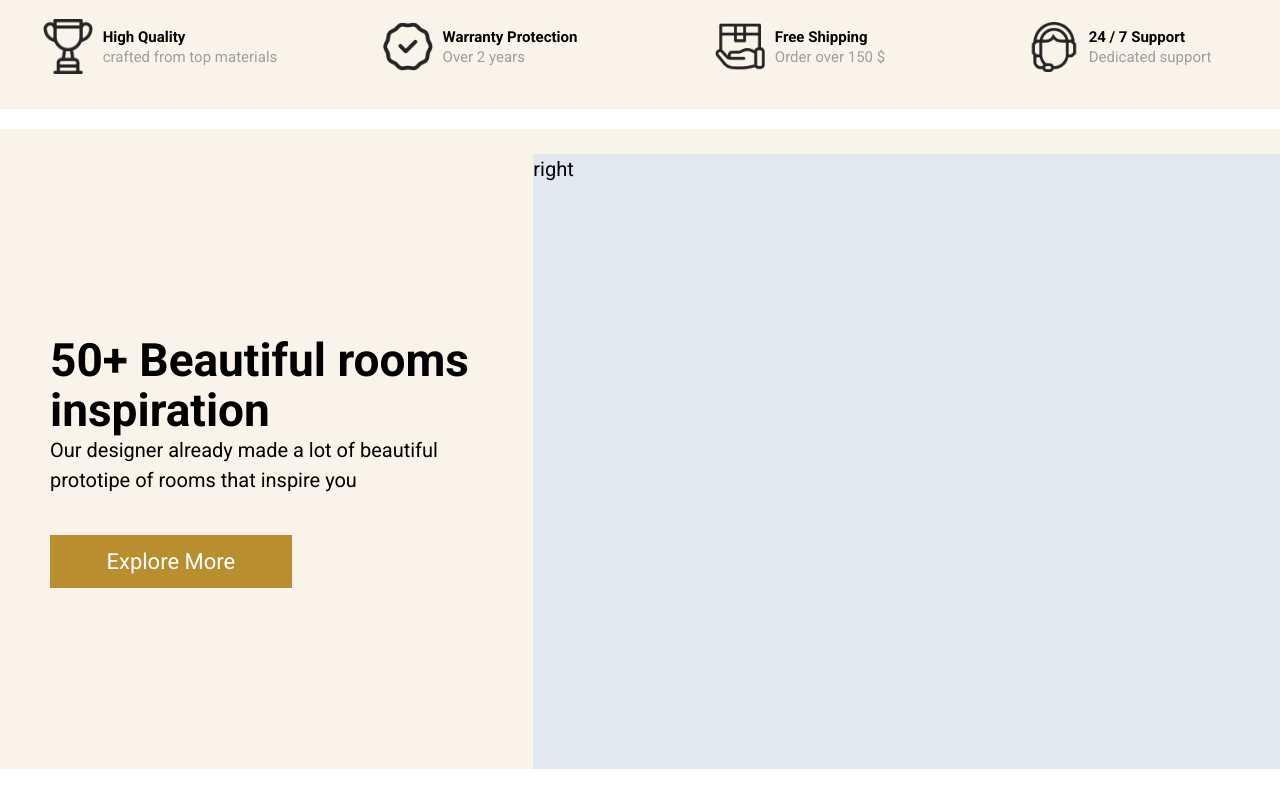
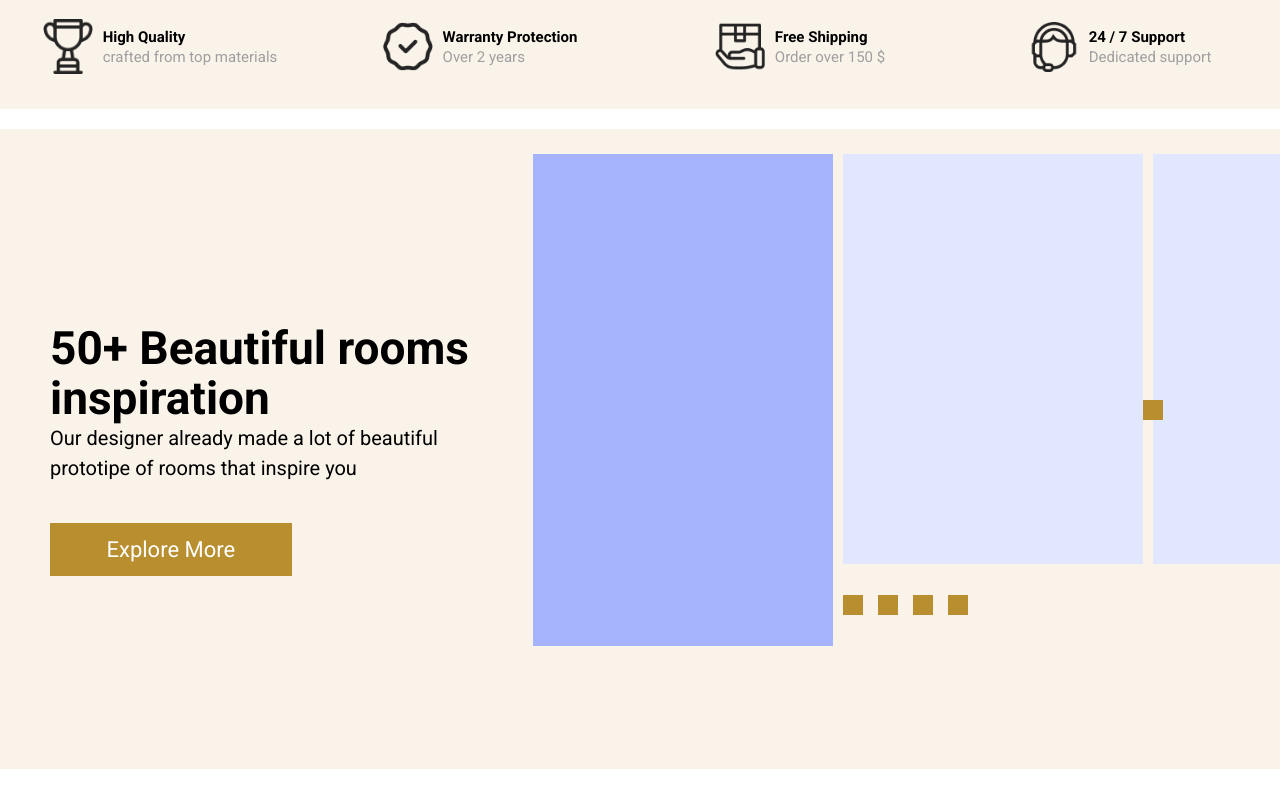
Before and after one commit to KareemHisham/shopping-store, a React (Vite) app: page / in a window 1280 px wide. Shown: the part 2340-3140 px from the top of the page. Built offline with nearby package versions, Linux system fonts and the light colour scheme.

Commit message:
inspiration list base layout in desktop

```diff
--- a/src/components/sections/inspiration/Left.tsx
+++ b/src/components/sections/inspiration/Left.tsx
@@ -1,6 +1,6 @@
 const InspirationHeading = () => {
   return (
-    <div className="flex flex-col ps-10 justify-center h-full w-full md:w-5/12 ">
+    <div className="flex flex-col ps-10 justify-center  md:h-full w-full  md:w-5/12 ">
       <h2 className="text-xxl font-bold leading-10">
         50+ Beautiful rooms inspiration
       </h2>
--- /dev/null
+++ b/src/components/sections/inspiration/List.tsx
@@ -0,0 +1,30 @@
+import { PRODUCTS } from '../../../constant/Index';
+
+const InspirationList = () => {
+  const active = PRODUCTS[0];
+  return (
+    <div className="flex-1 w-full md:w-7/12 flex gap-2">
+      {/** active */}
+      <div className="w-[300px] bg-indigo-300 h-5/6 flex-shrink-0"></div>
+      {/** remaining */}
+      <div className="flex-col overflow-hidden h-5/6 relative">
+        {/** icon */}
+        <span className="absolute left-[300px] top-1/2 w-4 h-4 bg-primary"></span>
+        {/** img list */}
+        <div className="flex gap-2 h-5/6">
+          <div className="w-[300px] h-full bg-indigo-100 flex-shrink-0"></div>
+          <div className="w-[300px] h-full bg-indigo-100 flex-shrink-0"></div>
+        </div>
+        {/** status */}
+        <div className="flex justify-start items-center gap-3 h-1/6">
+          <span className="w-4 h-4 bg-primary"></span>
+          <span className="w-4 h-4 bg-primary"></span>
+          <span className="w-4 h-4 bg-primary"></span>
+          <span className="w-4 h-4 bg-primary"></span>
+        </div>
+      </div>
+    </div>
+  );
+};
+
+export default InspirationList;
--- a/src/components/sections/inspiration/index.tsx
+++ b/src/components/sections/inspiration/index.tsx
@@ -1,11 +1,12 @@
 import InspirationHeading from './Left';
+import InspirationList from './List';
 
 const Inspiration = () => {
   return (
-    <section className="w-full h-auto  md:h-[50vw] bg-tertiary pt-5">
-      <div className="flex h-full">
+    <section className="w-full h-[100vh] md:h-[50vw] bg-tertiary py-5">
+      <div className="flex h-full flex-col md:flex-row">
         <InspirationHeading />
-        <div className="flex-1 bg-slate-200">right</div>
+        <InspirationList />
       </div>
     </section>
   );
```
